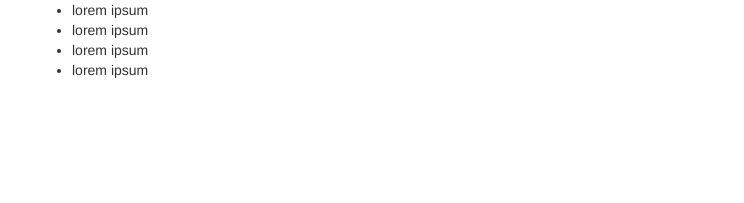
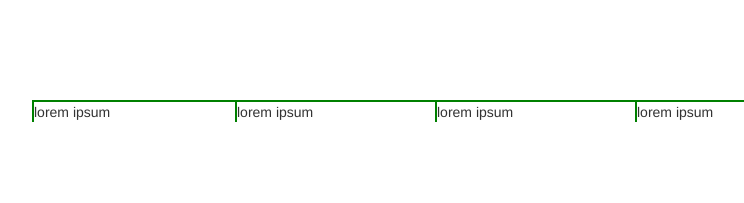
Before and after one commit to iamvaskiv/jquery.horizontal-timeline.js, a website: page index.html in a window 1280 px wide. Shown: the whole page, without its empty margins (38-782 px from the left). Drawn offline with nearby package versions, Linux system fonts and the light colour scheme.

Commit message:
date positioning

```diff
--- a/index.html
+++ b/index.html
@@ -12,15 +12,16 @@
       <div class="timeline">
         <div class="timeline-wrapper">
           <ul>
-            <li>lorem ipsum</li>
-            <li>lorem ipsum</li>
-            <li>lorem ipsum</li>
-            <li>lorem ipsum</li>
+            <li data-date="01/01/2017" style="left: 0;">lorem ipsum</li>
+            <li data-date="01/03/2017" style="left: 500px;">lorem ipsum</li>
+            <li data-date="01/04/2017" style="left: 1000px;">lorem ipsum</li>
+            <li data-date="01/05/2017" style="left: 1500px;">lorem ipsum</li>
           </ul>
         </div> <!--/.timeline-wrapper-->
       </div> <!--/.timeline-->
     </div> <!--/.container-->
   </main>
 <script src="https://ajax.googleapis.com/ajax/libs/jquery/3.1.0/jquery.min.js"></script>
+<script src="js/jquery.timeline.js" charset="utf-8"></script>
 </body>
 </html>
--- /dev/null
+++ b/js/jquery.timeline.js
@@ -0,0 +1,85 @@
+;(function ($) {
+  var defaults = {
+    itemWidth: 200
+  };
+
+  //constructor
+  function Timeline(elem, options) {
+    this.el = elem;
+
+    // Merge the options given by the user with the defaults
+    this.options = $.extend({}, defaults, options);
+
+    this.init();
+  }
+
+  Timeline.prototype = {
+    init: function () {
+      this.$el = $(this.el);
+      this.line = this.$el.find('.timeline-wrapper');
+      this.items = this.$el.find('li');
+
+      this.build();
+    },
+
+    build: function () {
+      var base = this;
+      base.dates = base.getDates();
+
+      // TODO: need to correct dayWidth
+      base.dayWidth = base.dates.length - 1;
+
+      console.log(base.dayWidth);
+
+      base.items.each(function (i) {
+        var item = $(this),
+            dayDiff = (i > 0) ? base.getDayDiff(base.dates[0], base.dates[i]) : 0;
+
+        base.itemLeft = (i * base.options.itemWidth) + ((dayDiff - i) * base.dayWidth);
+
+        item.css({
+          width: base.options.itemWidth,
+          left: base.itemLeft + 'px'
+        });
+      });
+
+      base.line.css({width: base.itemLeft + base.options.itemWidth + 'px'});
+    },
+
+    getDates: function () {
+      var date = '',
+          temp = [];
+
+      for (var i = 0; i < this.items.length; i++) {
+        date = $(this.items[i]).data('date');
+        temp.push(this.parseDate(date));
+      }
+
+      return temp;
+    },
+
+    getDayDiff: function (first, last) {
+      return Math.round((last-first)/(1000*60*60*24));
+    },
+
+    parseDate: function (str) {
+      var mdy = str.split('/');
+      return new Date(mdy[2], mdy[0]-1, mdy[1]);
+    }
+  };
+
+  /* Create a lightweight plugin wrapper around the "Plugin" constructor,
+   preventing against multiple instantiations.
+  ------------------------------------------- */
+  $.fn.timeline = function (options) {
+    this.each(function () {
+      if (!$.data(this, "plugin_timeline")) {
+        $.data(this, "plugin_timeline", new Timeline(this, options));
+      }
+    });
+
+    return this;
+  };
+}(jQuery));
+
+$('.timeline').timeline();
--- a/scss/timeline.scss
+++ b/scss/timeline.scss
@@ -1,7 +1,27 @@
 .timeline {
-  overflow: hidden;
+  overflow: auto;
 
   .timeline-wrapper {
-    height: 300px;
+    height: 200px;
+    width: 2000px;
+    position: relative;
+
+    ul {
+      margin: 0;
+      padding: 0;
+      height: 2px;
+      background-color: green;
+      position: absolute;
+      top: 50%;
+      left: 0;
+      width: 100%;
+      list-style: none;
+
+      li {
+        top: 100%;
+        position: absolute;
+        border-left: 2px solid green;
+      }
+    }
   }
 }
```
Also changed, not shown: css/timeline.css.
